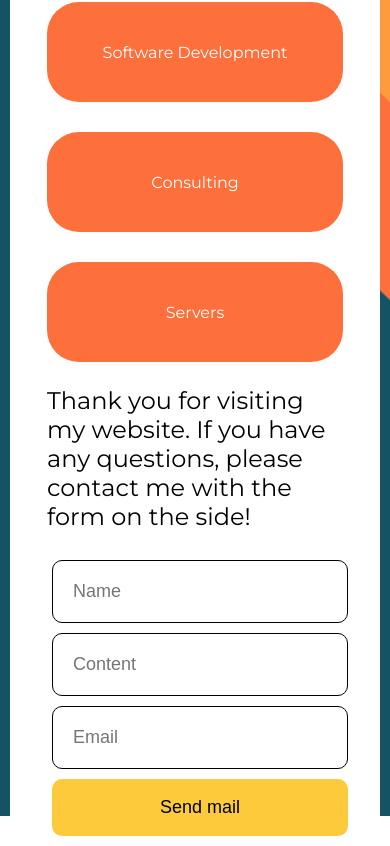
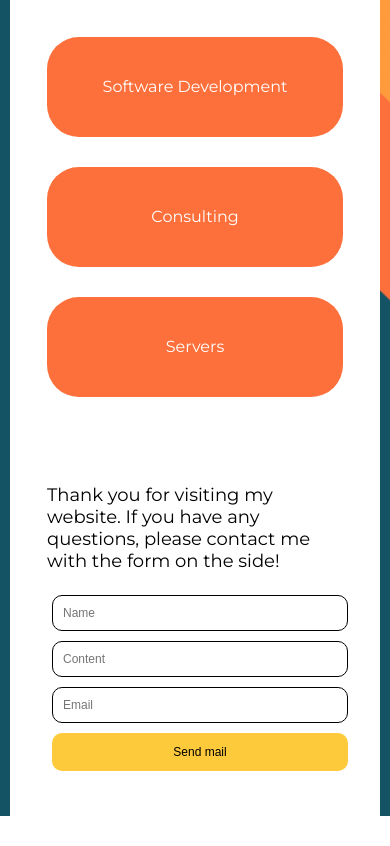
Before and after one commit to jviitamo/jubilant-octo-system, a Vue app: page / in a window 390 px wide. Shown: the part 872-1718 px from the top of the page. After the commit the page ends 1688 px from the top, so only its background shows below. Built offline with nearby package versions, Linux system fonts and the light colour scheme.

Commit message:
Improve scalability

```diff
--- a/src/components/FooterContainer.vue
+++ b/src/components/FooterContainer.vue
@@ -104,8 +104,19 @@ export default {
 
     @media screen and (max-width: 800px) {
         .footer {
+            width: 80%;
             flex-direction: column;
-            width: 80%;
+        }
+    }
+     @media screen and (max-width: 600px) {
+        input {
+            padding: 10px;
+        }
+        form * {
+            font-size: 12px;
+        }
+        .footer {
+            font-size: 18px;
         }
     }
 </style>
```
